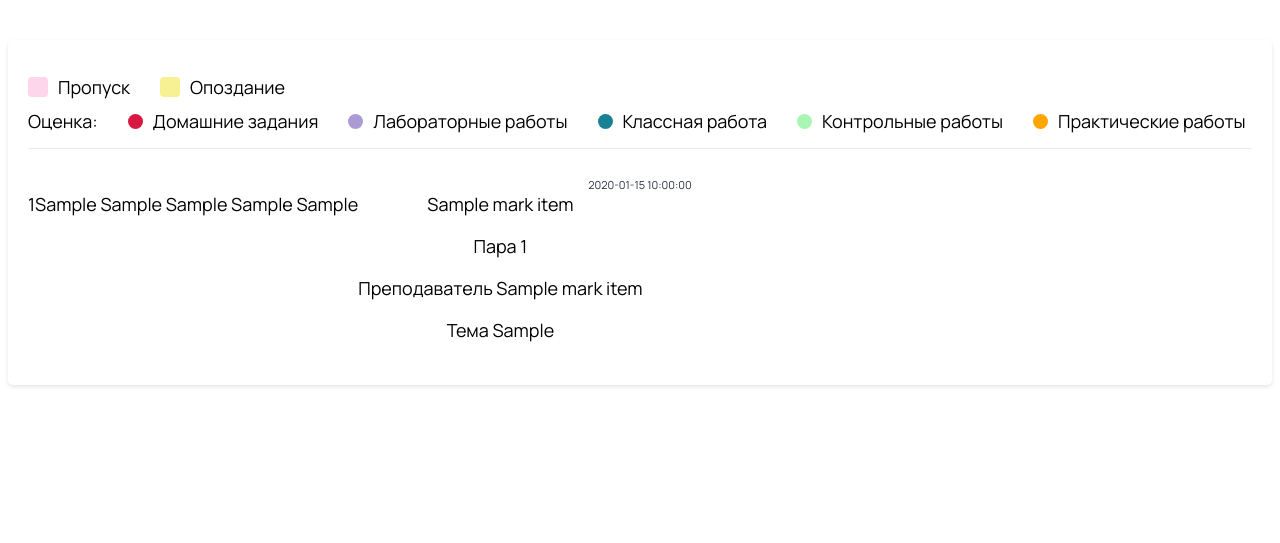
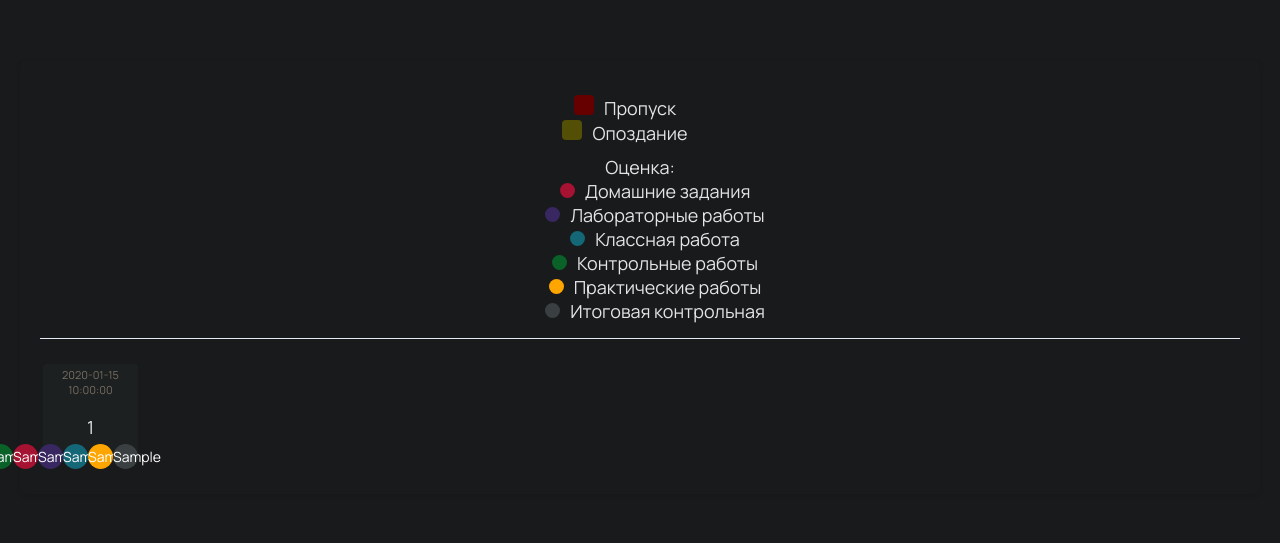
Before and after one commit to Igor-Pupk0/IT-TOP_bot, a Python web app: template src/templates/marks.html in a window 1280 px wide. Shown: the top 543 px of the page. Run offline with Jinja, Linux system fonts and the light colour scheme; the template is opened without the code that fills it: most values are stand-ins (such as "Sample title", 1, 10 or a date in 2020).

Commit message:
V 0.24.2
Что нового:
- Изменение оценок: их фикс и добавление темной темы

```diff
--- a/src/templates/marks.html
+++ b/src/templates/marks.html
@@ -6,6 +6,15 @@
     <link rel="shortcut icon" href="https://journal.top-academy.ru/favicon.ico?v=1.0">
     <meta name="viewport" content="width=device-width, initial-scale=1">
     <title>Journal</title>
+    <style>
+        body {
+            background-color: #181a1b;
+            color: #e4e4e7;
+            font-family: sans-serif;
+            margin: 0;
+            padding: 20px;
+        }
+    </style>
     <style>
       @import url(https://fonts.googleapis.com/css2?family=Manrope&display=swap);
 
@@ -137,9 +146,9 @@
 .progress-section .item .content-progress {
   height: 100%;
   padding: 15px 20px;
-        background-color: #fff;
+  background-color: #181a1b;
   border-radius: 5px;
-        box-shadow: 0px 2px 4px rgba(0, 0, 0, .1);
+  box-shadow: 0px 2px 4px rgba(0,0,0,.1);
   text-align: center;
 }
 
@@ -663,7 +677,8 @@
 }
 
 .progress-section .item .content-progress .description {
-        display: flex;
+  display: block;
+  flex-wrap: wrap;
   margin-top: 20px;
   justify-content: space-between;
   border-bottom: 1px solid #e5ebf2;
@@ -677,11 +692,11 @@
 }
 
 .progress-section .item .content-progress .description .cub {
-        display: flex;
+  display: block;
 }
 
 .progress-section .item .content-progress .description .cub span {
-        display: flex;
+  display: block;
   align-items: center;
   margin-right: 30px;
 }
@@ -696,22 +711,16 @@
 }
 
 .progress-section .item .content-progress .description .cub .pass::before {
-        background: #ffd5eb;
+  background: #660000;
 }
 
 .progress-section .item .content-progress .description .cub .lateness::before {
-        background: #f7f194;
+  background: #544f06;
 }
 
 .progress-section .item .content-progress .description .circle {
-        display: flex;
-        margin-left: -23%;
-      }
-
-      @media screen and (max-width: 1880px) {
-        .progress-section .item .content-progress .description .circle {
-          margin-left: -3%;
-        }
+  display: block;
+  margin-top: 10px;
 }
 
 @media screen and (max-width: 1440px) {
@@ -724,7 +733,7 @@
 }
 
 .progress-section .item .content-progress .description .circle span {
-        display: flex;
+  display: block;
   align-items: center;
   margin-left: 30px;
 }
@@ -740,23 +749,27 @@
 }
 
 .progress-section .item .content-progress .description .circle .dz::before {
-        background: #d91842;
+  background: #a51232;
 }
 
 .progress-section .item .content-progress .description .circle .lz::before {
-        background: #ac9ad6;
+  background: #392761;
 }
 
 .progress-section .item .content-progress .description .circle .klz::before {
-        background: #188194;
+  background: #136776;
 }
 
 .progress-section .item .content-progress .description .circle .kr::before {
-        background: #a9f6b4;
+  background: #0a6229;
 }
 
 .progress-section .item .content-progress .description .circle .practical-work::before {
   background-color: orange;
+}
+
+.progress-section .item .content-progress .description .circle .final-work::before {
+  background-color: #3a3f41;
 }
 
 .progress-section .item .main-block {
@@ -779,7 +792,7 @@
   width: 95px;
   height: 95px;
   margin-left: 3px;
-        background-color: #f1f6fa;
+  background-color: #1d2021;
   border-radius: 4px;
   cursor: pointer;
   position: relative;
@@ -838,51 +851,61 @@
   line-height: 25px;
   font-size: 14px;
   border-radius: 100%;
-        background-color: #d91842;
+  background-color: #a51232;
   color: #fff;
   width: 25px;
   height: 25px;
 }
 
 .progress-section .item .main-block .block-day .all-less .lessons .rating .lz {
-        background: #ac9ad6;
+  background: #392761;
 }
 
 .progress-section .item .main-block .block-day .all-less .lessons .rating .klz {
-        background: #188194;
+  background: #136776;
 }
 
 .progress-section .item .main-block .block-day .all-less .lessons .rating .kr {
-        background: #a9f6b4;
+  background: #0a6229;
 }
 
 .progress-section .item .main-block .block-day .all-less .lessons .rating .practical-work {
   background-color: orange;
 }
 
+.progress-section .item .main-block .block-day .all-less .lessons .rating .final-work {
+  background-color: #3a3f41;
+}
+
 .progress-section .item .main-block .block-day .all-less .lessons:hover {
   margin-top: -5px;
-        box-shadow: 0px 2px 6px 0px rgba(0, 0, 0, .2);
+  box-shadow: 0px 2px 6px 0px rgba(0,0,0,.2);
 }
 
 .progress-section .item .main-block .block-day .all-less .lessons:hover .info-content {
   display: block;
   opacity: 1;
+  left: auto;
+  right: 0; /* Окно будет расти влево от правой границы объекта */
+}
+
+.progress-section .item .main-block .block-day .all-less .lessons--final-work {
+  border: 1px solid #3a3f41;
 }
 
 .progress-section .item .main-block .block-day .all-less .pass {
-        background: #ffd5eb;
+  background: #660000;
 }
 
 .progress-section .item .main-block .block-day .all-less .lateness {
-        background: #f7f194;
+  background: #544f06;
 }
 
 .progress-section .item .main-block .block-day .date {
   width: 100%;
   padding-top: 3px;
   font-size: 11px;
-        color: #29313f;
+  color: #776e62;
   pointer-events: none;
 }
 
@@ -1073,6 +1127,7 @@
                                 <span class="klz">Классная работа</span>
                                 <span class="kr">Контрольные работы</span>
                                 <span class="practical-work">Практические работы</span>
+                                <span class="final-work">Итоговая контрольная</span>
                               </div>
                             </div>
                             <div class="main-block">
@@ -1092,6 +1147,8 @@
                                         <div class="lessons pass">
                                         {% elif mark_item.status_was == 2 %}
                                         <div class="lessons lateness">
+                                        {% else %}
+                                        <div class="lessons">
                                         {% endif %}
 
                                             <div class="date"> {{ mark_item.date_visit }} </div>
@@ -1118,13 +1175,19 @@
                                                     <span class="practical-work">{{ mark_item.practical_work_mark }}</span>
                                                 {% endif %}
 
+                                                {% if mark_item.final_work_mark != None %}
+                                                    <span class="final-work">{{ mark_item.final_work_mark }}</span>
+                                                {% endif %}
+
                                             </div>
                                             <div class="info-content" style="left: 0px;">
                                             <div class="header-info"> {{ mark_item.spec_name }} </div>
                                             <div class="body-info">
+                                              {% if mark_item.lesson_number != None %}
                                                 <p>
                                                 <span>Пара</span> {{ mark_item.lesson_number }}
                                                 </p>
+                                              {% endif %}
                                                 <p>
                                                 <span>Преподаватель</span> {{ mark_item.get("teacher_name") }}
                                                 </p>
```
Also changed, not shown: other parts of src/templates/marks.html (+60 -24 lines). Lines whose indentation alone changed are shown as unchanged.
